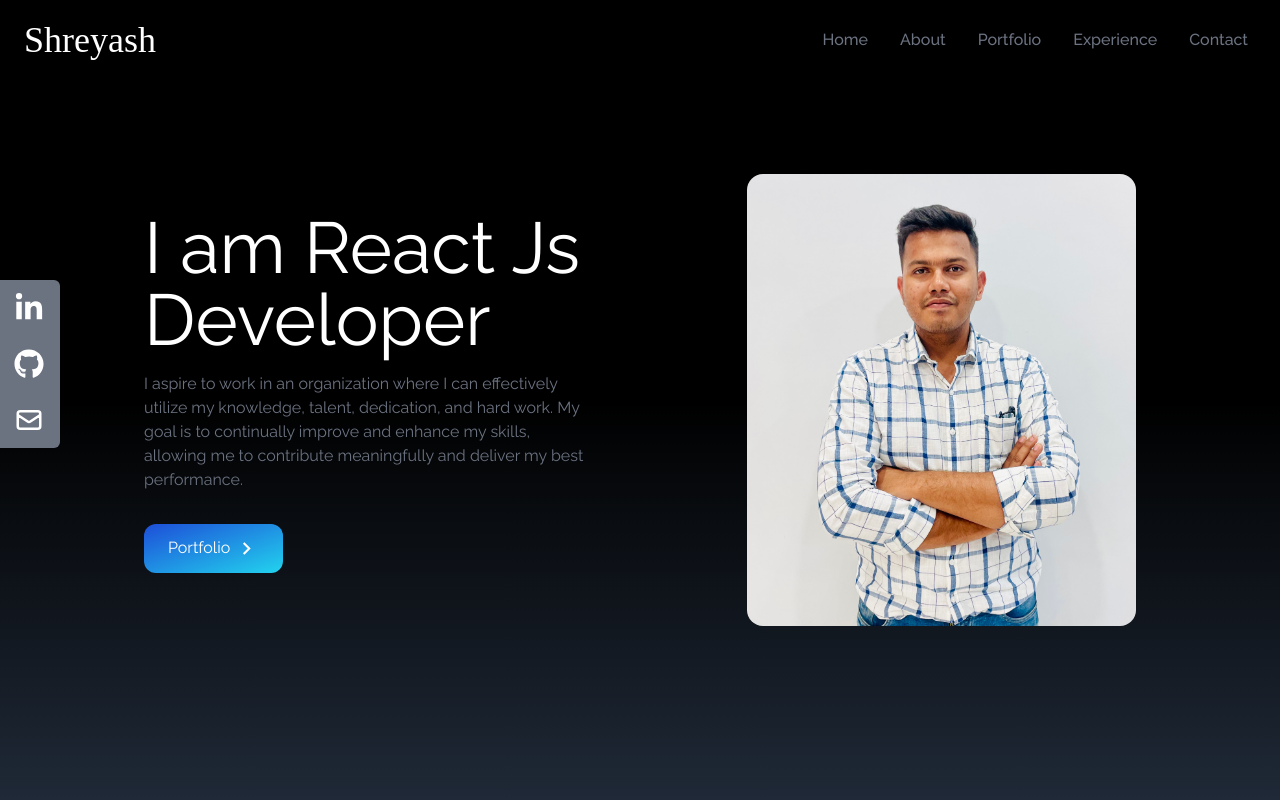
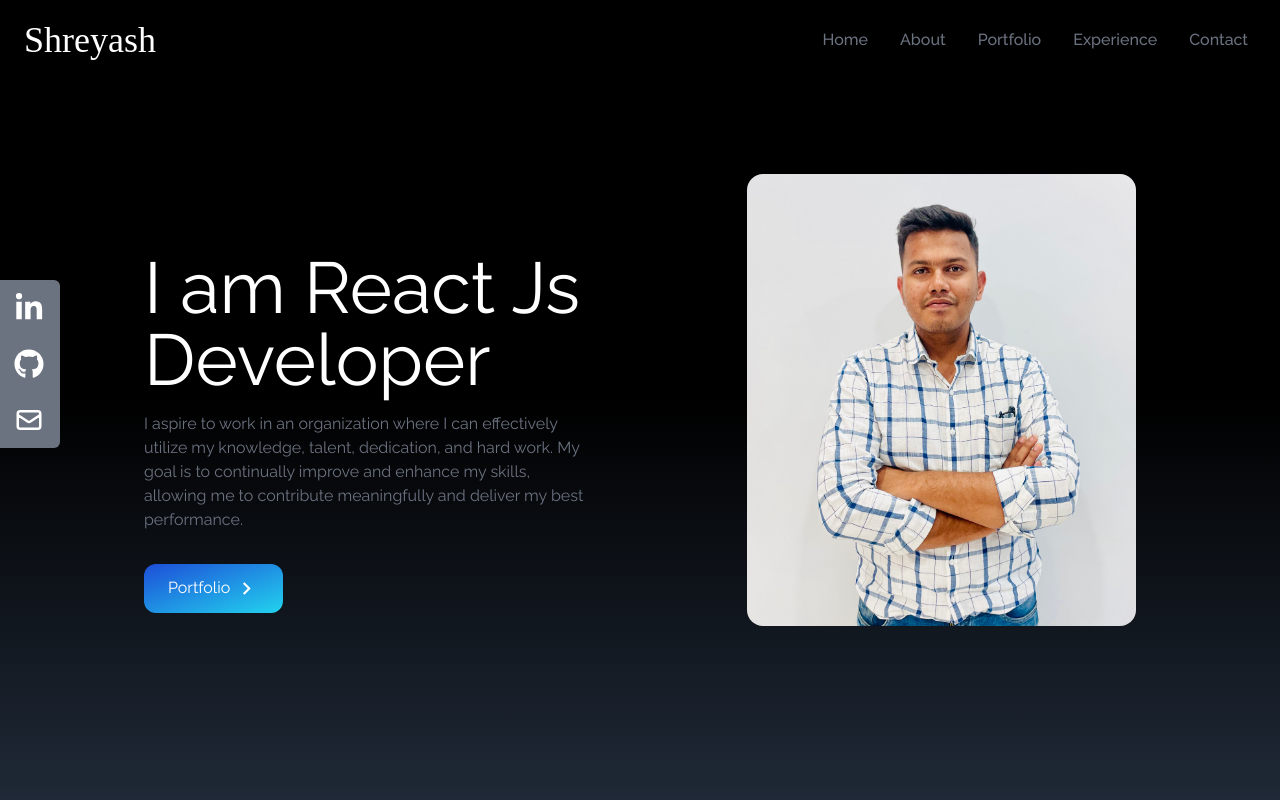
Before and after one commit to iamshreyashjain/Portfolio, a React (Vite) app: page / in a window 1280 px wide. Shown: the top 800 px of the page. Built offline with nearby package versions, Linux system fonts and the light colour scheme; a web font is replaced by a local one.

Commit message:
sixth commit

```diff
--- a/src/components/Home.jsx
+++ b/src/components/Home.jsx
@@ -7,7 +7,7 @@ export default function Home(){
             <div name = "home" className = "h-screen w-full bg-gradient-to-b from-black via-black to-gray-800">
                 <div className='md:flex-row max-w-screen-lg mx-auto flex flex-col items-center justify-center h-full px-4 text-white'>
                     <div className='flex flex-col justify-center ' >
-                        <h2 className='text-4xl sm:text-7xl'>I am React Js Developer</h2>
+                        <h2 className='text-4xl sm:text-7xl mt-20'>I am React Js Developer</h2>
                         <p className='text-gray-500  max-w-md py-4'>
                             I aspire to work in an organization where I can effectively utilize my knowledge, talent, dedication, and hard work.
                             My goal is to continually improve and enhance my skills, allowing me to contribute meaningfully and deliver my best performance.
```
